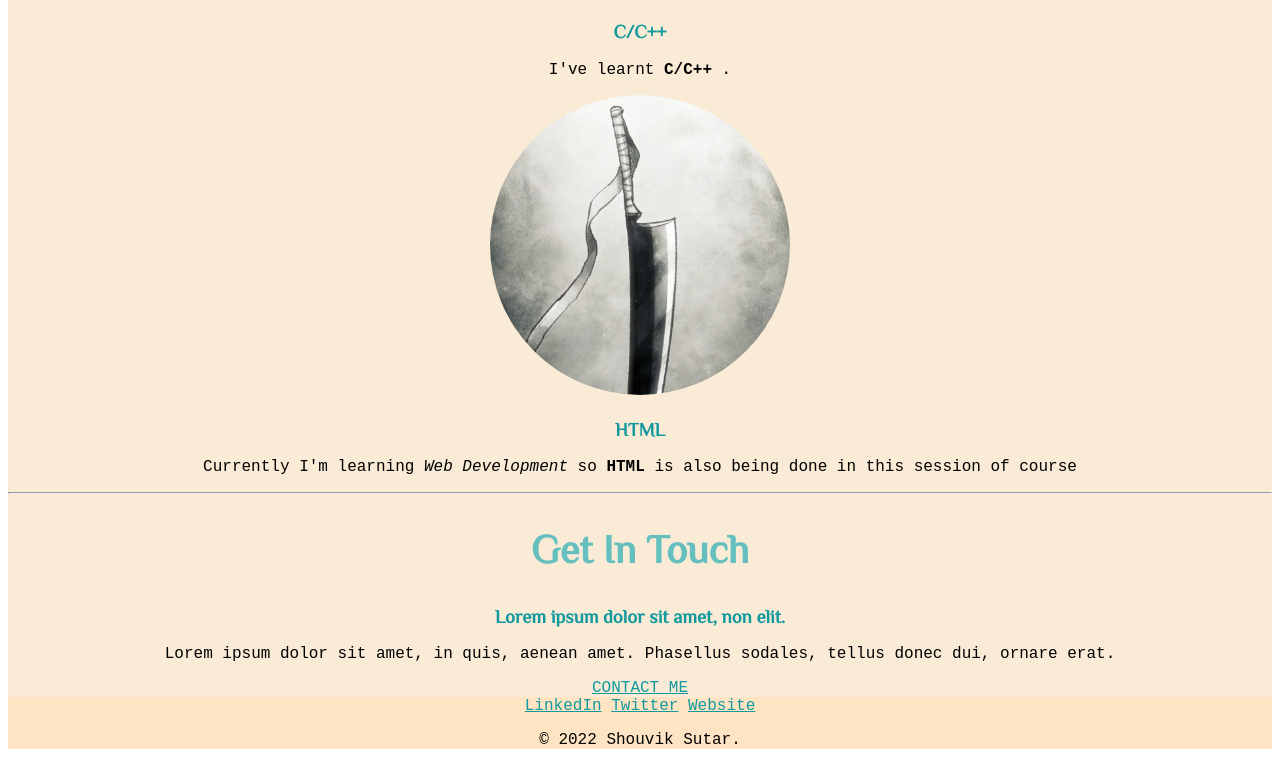
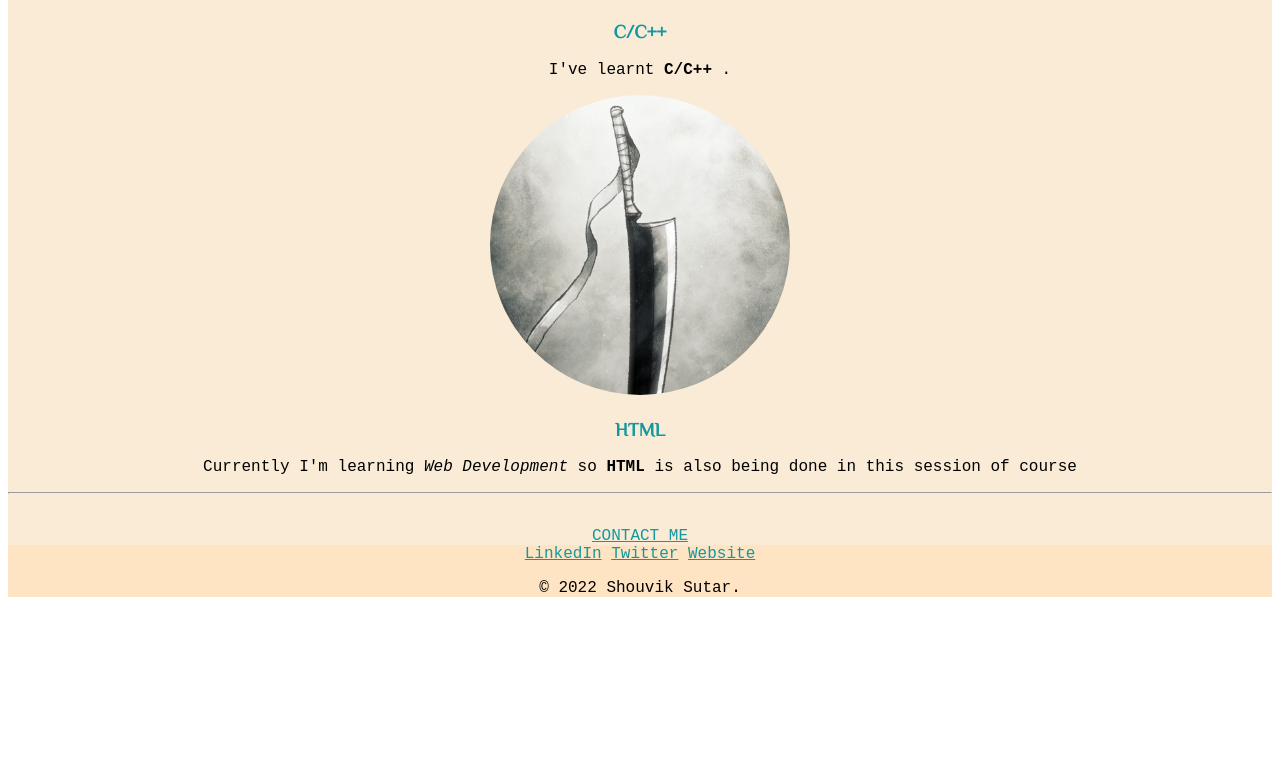
Before and after one commit to Student9876/WebDev, a plain HTML site: page index.html in a window 1280 px wide. Shown: the part 1838-2603 px from the top of the page. After the commit the page ends 2451 px from the top, so only its background shows below. Drawn offline with Linux system fonts and the light colour scheme; a web font is replaced by a local one.

Commit message:
Update Index HTML

```diff
--- a/index.html
+++ b/index.html
@@ -45,10 +45,9 @@
       </div>
       <hr>
       <div class="contact-me">
-        <h2>Get In Touch</h2>
-        <h3>Lorem ipsum dolor sit amet, non elit.</h3>
-        <p>Lorem ipsum dolor sit amet, in quis, aenean amet. Phasellus sodales,
-          tellus donec dui, ornare erat.</p>
+        <h2></h2>
+        <h3></h3>
+        <p></p>
         <a class="btn" href="mailto:name@email.com">CONTACT ME</a>
       </div>
     </div>
```
